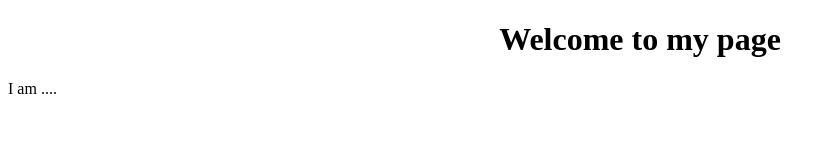
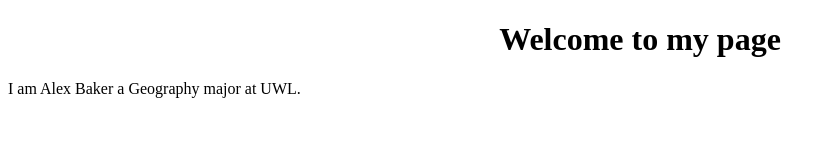
Before and after one commit to baker2181/geo455, a plain HTML site: page ex_1/example-01-01.html in a window 1280 px wide. Shown: the whole page, without its empty margins (0-836 px from the left). Drawn offline with Linux system fonts and the light colour scheme.

Commit message:
Add files via upload

```diff
--- a/ex_1/example-01-01.html
+++ b/ex_1/example-01-01.html
@@ -5,6 +5,6 @@
     </head>
     <body>
         <h1 align="center">Welcome to my page</h1>
-        <p>I am ....</p> <!-- Go to file, save as index.html under geo455_sp22 folder>
+        <p>I am Alex Baker a Geography major at UWL.</p> <!-- Go to file, save as index.html under geo455_sp22 folder>
     </body>
 </html>
```
